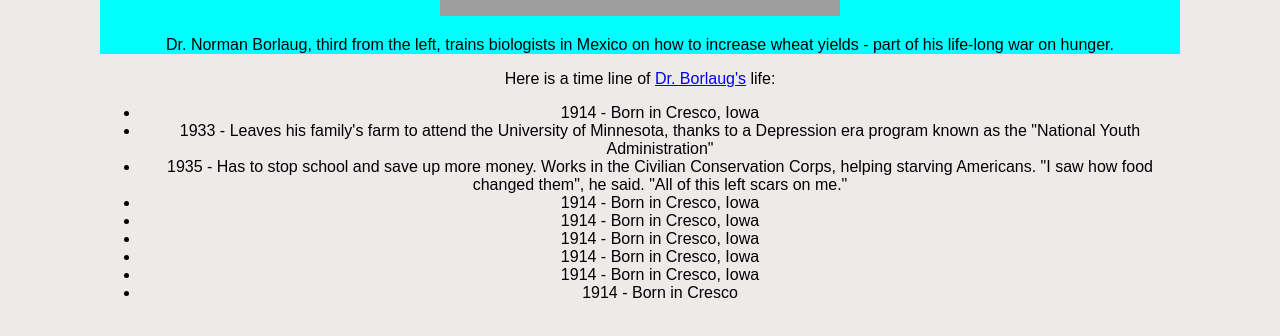
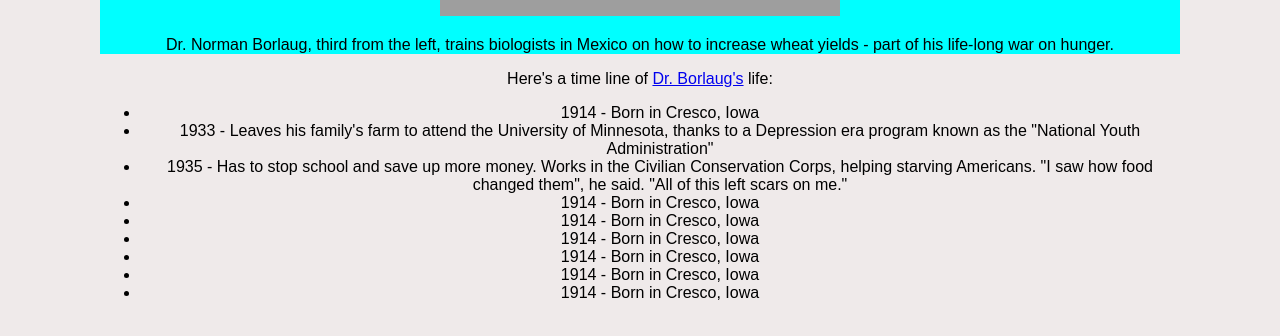
Before and after one commit to Bhekisile/Bhekisile-and-Vanessa, a plain HTML site: page index.html in a window 1280 px wide. Shown: the part 426-762 px from the top of the page. Drawn offline with Linux system fonts and the light colour scheme; files that its build step writes are made by us from their sources; grey boxes are pictures that could not be loaded.

Commit message:
Edit html file

```diff
--- a/index.html
+++ b/index.html
@@ -14,7 +14,7 @@
         <center><img id="image" src="https://cdn.freecodecamp.org/testable-projects-fcc/images/tribute-page-main-image.jpg" ></center>
         <p id="img-caption"><center>Dr. Norman Borlaug, third from the left, trains biologists in Mexico on how to increase wheat yields - part of his life-long war on hunger.</center></p>
       </div>
-      <p id="tribute-info">Here is a time line of <a id="tribute-link" target="_blank" href="#">Dr. Borlaug's</a> life:</p>
+      <p id="tribute-info">Here's a time line of <a id="tribute-link" target="_blank" href="#">Dr. Borlaug's</a> life:</p>
      <div>
       <ul>
         <li>1914 - Born in Cresco, Iowa</li>
@@ -25,7 +25,7 @@
         <li>1914 - Born in Cresco, Iowa</li>
         <li>1914 - Born in Cresco, Iowa</li>
         <li>1914 - Born in Cresco, Iowa</li>
-        <li>1914 - Born in Cresco</li>
+        <li>1914 - Born in Cresco, Iowa</li>
       </ul>
     </div>
             </main>
```
